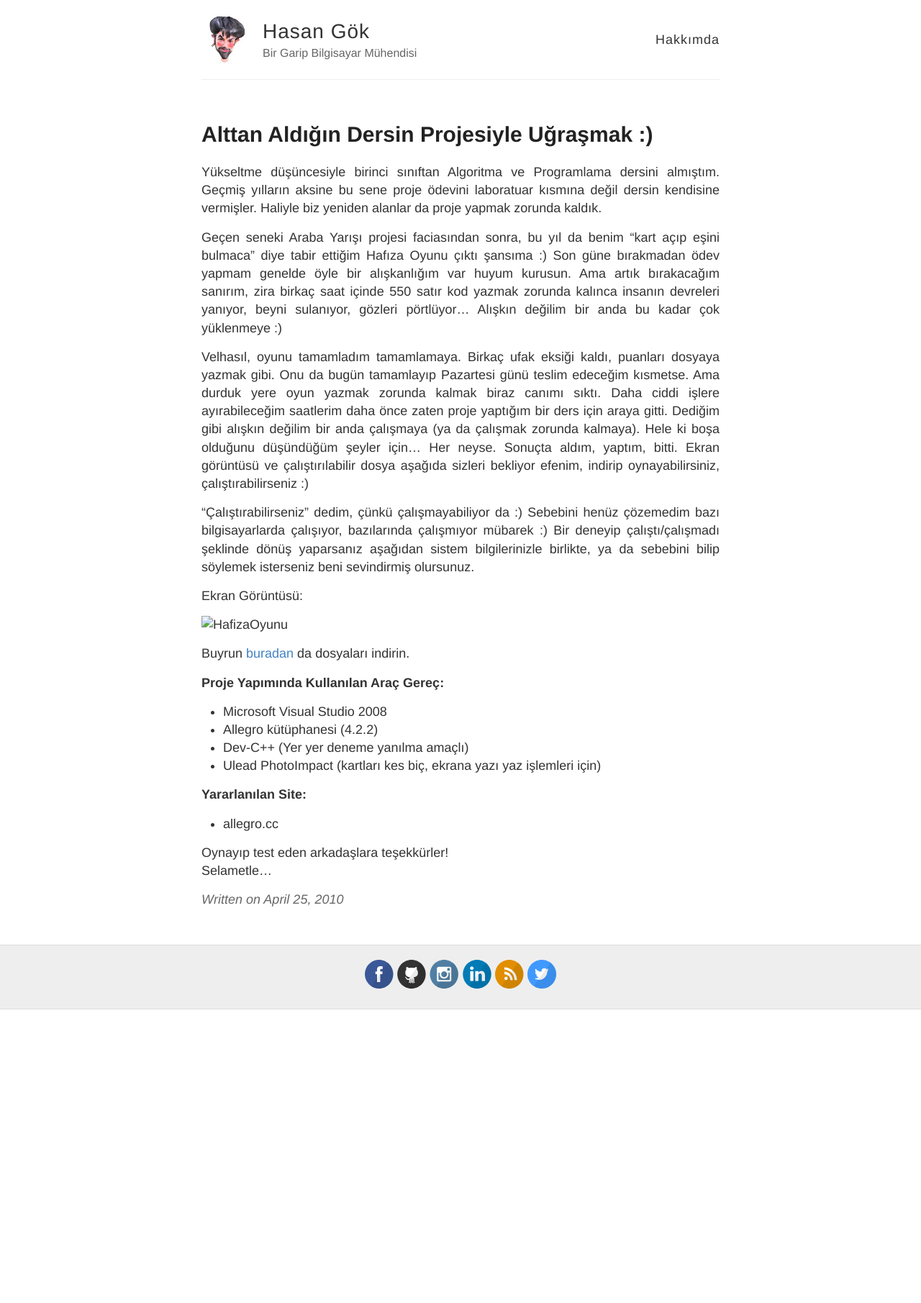
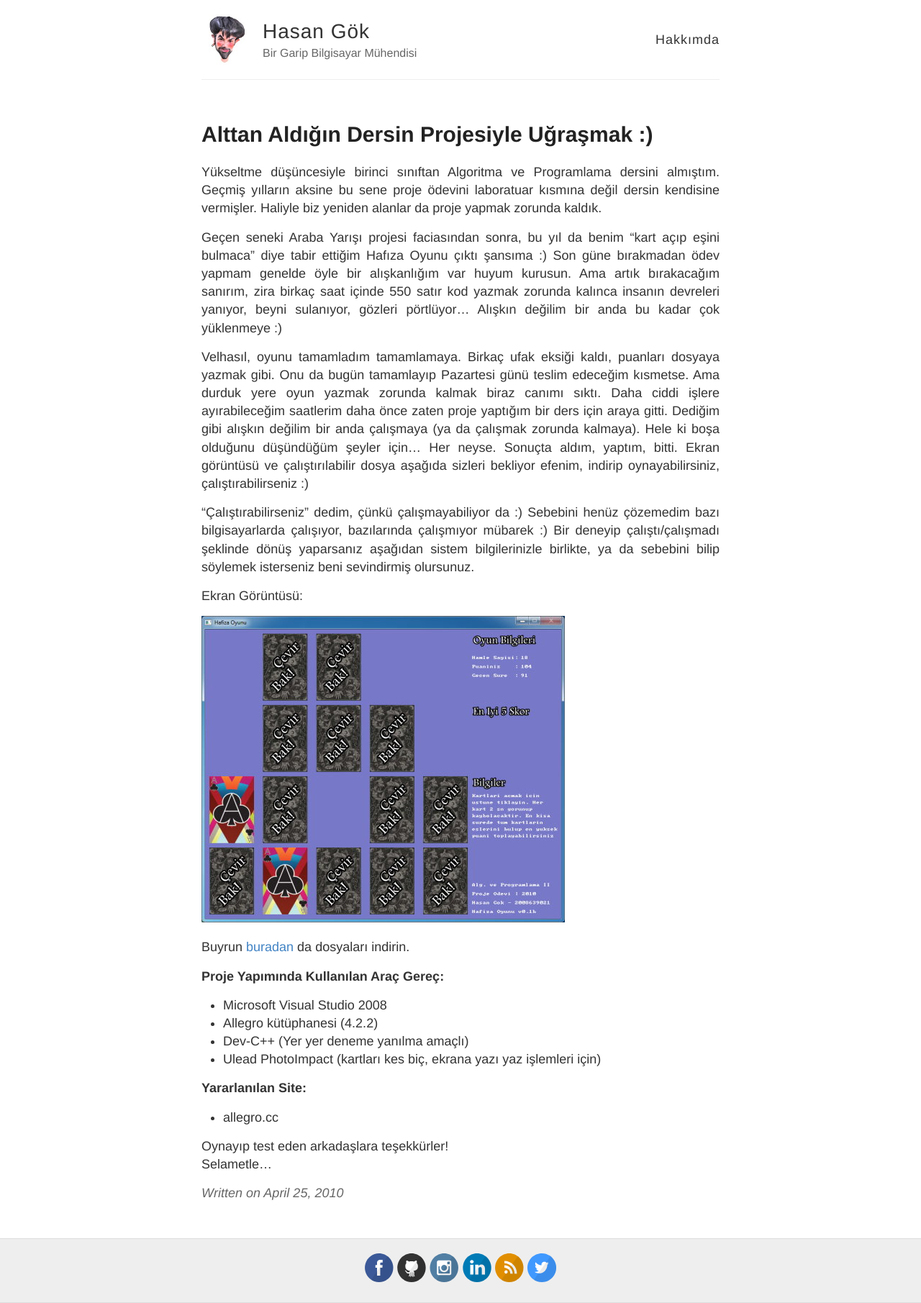
Before and after one commit to hasangok/hasangok.github.io, a Jekyll site: the page built from _posts/2010-04-25-alttan-aldigin-dersin-projesiyle-ugrasmak.md, in a window 1280 px wide. Shown: the whole page at 72% size. Built offline with Jekyll 4.4.1, drawn with Linux system fonts in a browser that asks for light colours; comment, search, counter and statistics services are not loaded; before the commit the page ends 1403 px from its top, so only the background shows below that.

Commit message:
Update 2010-04-25-alttan-aldigin-dersin-projesiyle-ugrasmak.md

```diff
--- a/_posts/2010-04-25-alttan-aldigin-dersin-projesiyle-ugrasmak.md
+++ b/_posts/2010-04-25-alttan-aldigin-dersin-projesiyle-ugrasmak.md
@@ -16,7 +16,7 @@
 
 Ekran Görüntüsü:
 
-![HafizaOyunu](http://www.hasangok.com.tr/wp-content/uploads/2010/04/HafizaOyunu.jpg)
+![HafizaOyunu](https://raw.githubusercontent.com/hasangok/hasangok.github.io/master/uploads/2010/04/HafizaOyunu.jpg)
 
 Buyrun [buradan](http://www.hasangok.com.tr/dosyalar/HafizaOyunu.zip) da dosyaları indirin.
 
```
